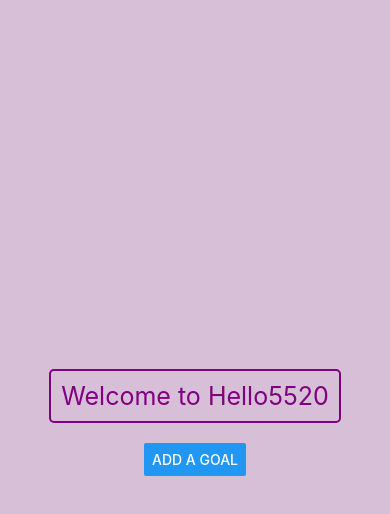
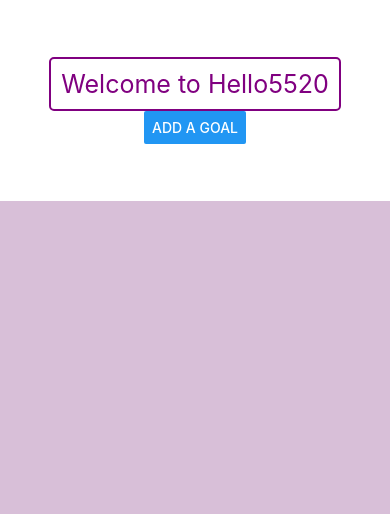
Before and after one commit to jyang10086/cs5520-inclass1, a React Native app: screen / in a window 390 px wide. Shown: the top 514 px of the page. Built offline with nearby package versions, Linux system fonts and the light colour scheme.

Commit message:
update flex style to App.js

```diff
--- a/App.js
+++ b/App.js
@@ -1,43 +1,55 @@
 import { useState } from "react";
 import { StatusBar } from "expo-status-bar";
-import { Button, StyleSheet, Text, View } from "react-native";
+import { Button, StyleSheet, Text, View, SafeAreaView } from "react-native";
 import Header from "./components/Header";
 import Input from "./components/Input";
 
 export default function App() {
   const appName = "Hello5520";
-  const [inputData, setInputData] = useState('');
+  const [inputData, setInputData] = useState("");
   const [isModalVisible, setModalVisible] = useState(false);
 
   const handleInputData = (data) => {
     setModalVisible(false);
-    setInputData(data)
+    setInputData(data);
   };
 
   return (
-    <View style={styles.container}>
+    <SafeAreaView style={styles.container}>
+      <StatusBar style="auto" />
+      <View style={styles.topView}>
         <Header appName={appName} />
         <Input
           visible={isModalVisible}
           autoFocus={true}
           handleInputData={handleInputData}
         />
-      <Text style= {styles.text}>{inputData}</Text>
         <Button title="Add a goal" onPress={() => setModalVisible(true)} />
-      <StatusBar style="auto" />
       </View>
+      <View style={styles.bottomView}>
+        <Text style={styles.text}>{inputData}</Text>
+      </View>
+    </SafeAreaView>
   );
 }
 
 const styles = StyleSheet.create({
   container: {
     flex: 1,
+  },
+  topView: {
+    alignItems: "center",
+    justifyContent: "center",
+    margin: 20,
+    flex: 1
+  },
+  bottomView: {
+    flex: 4,
     backgroundColor: "#d8bfd8",
     alignItems: "center",
-    justifyContent: "center",
   },
   text: {
     margin: 10,
-    color:'purple'
-  }
+    color: "blue",
+  },
 });
--- a/components/Input.js
+++ b/components/Input.js
@@ -24,7 +24,7 @@ export default function Input({ autoFocus, handleInputData, visible }) {
   };
 
   return (
-    <Modal visible={visible} animationType="slide">
+    <Modal visible={visible} animationType="slide" transparent={true} >
       <View style={styles.container}>
         <TextInput
           autoFocus={autoFocus}
@@ -52,9 +52,9 @@ export default function Input({ autoFocus, handleInputData, visible }) {
 const styles = StyleSheet.create({
   container: {
     flex:1,
-    backgroundColor: "#d8bfd8",
+    // backgroundColor: "#d8bfd8",
     alignItems: "center",
-    justifyContent: "center"
+    justifyContent: "center",
   },
   textInput: {
     padding: 10,
```
Lines whose indentation alone changed are shown as unchanged.
